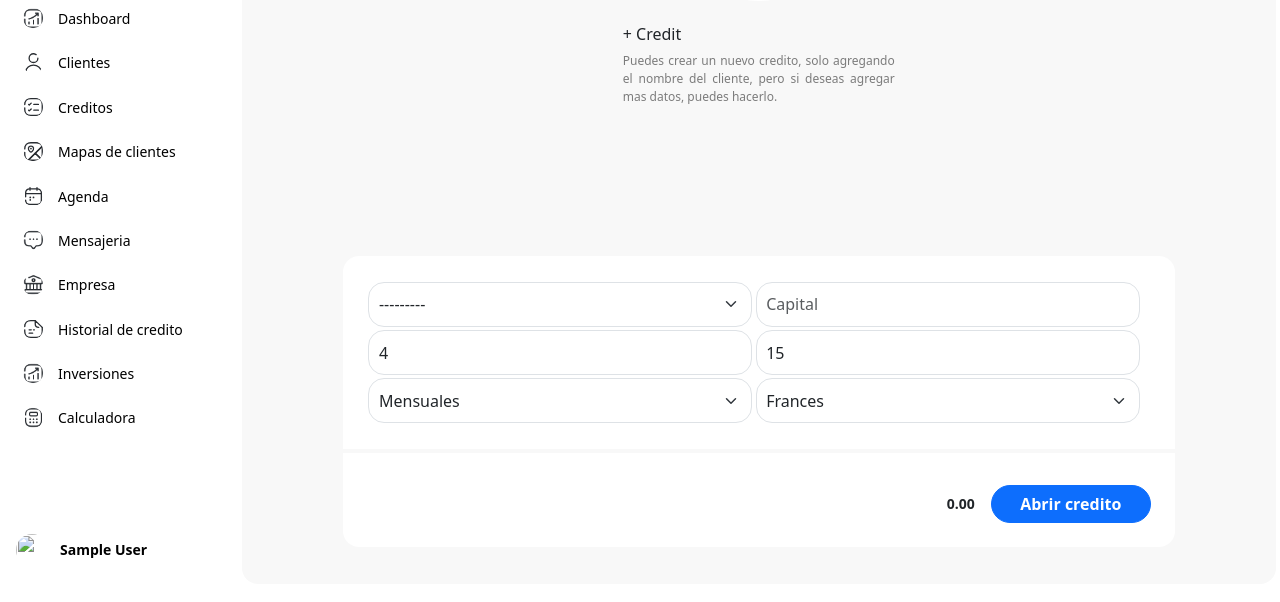
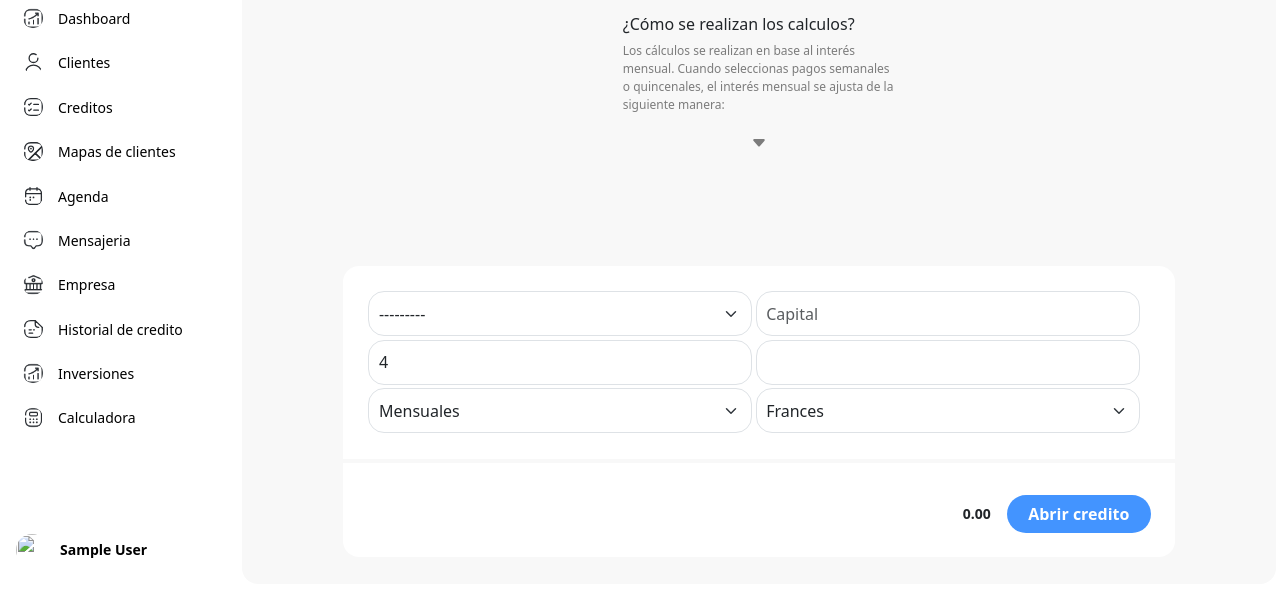
Before and after one commit to the-wandy-olivares/Money, a Django app: page /credit/create/ in a window 1280 px wide. Shown: the part 210-812 px from the top of the page. Run offline with Django 5.2, Linux system fonts and the light colour scheme; the visitor is signed in with stand-in values (Sample User, id 1); data that the repository does not hold is empty.

Commit message:
Mejorar la presentación de la vista de actualización de empresa; agregar estilos para fotos de perfil y portada, y habilitar/deshabilitar campos de entrada. Actualizar texto explicativo en la creación de créditos.

```diff
--- a/Easy/Credit/templates/credit/credit-create.html
+++ b/Easy/Credit/templates/credit/credit-create.html
@@ -13,7 +13,7 @@
             }
             .section-create p {
                   font-size: 12px;
-                  text-align: justify;
+                  /* text-align: justify; */
             }
             .section-create label {
                   display: none !important;
@@ -46,12 +46,25 @@
                   style="height: 120px; width: 120px; border: 8px solid white; ">
                         <img src="{% static "img/me.JPEG" %}"   class="  object-fit-cover w-100 h-100 rounded-circle" style="border: 1px;" alt="">
                 </span>
-                <h6 class='w-100 text-start mt-4'>
-                          + Credit
+                  <h6 class='w-100 text-start mt-4'>
+                              ¿Cómo se realizan los calculos?
                 </h6>
-                  <p class="text-black-50">
-                        Puedes crear un nuevo credito, solo agregando el nombre del cliente, pero si deseas agregar mas datos, puedes hacerlo.
+                  <p class="text-black-50 overflow-scroll m-0 p-0" style="height: 5.5rem;">
+                        Los cálculos se realizan en base al interés mensual. Cuando seleccionas pagos semanales o quincenales, el interés mensual se ajusta de la siguiente manera:
+                        <br> <br>
+                      <strong>  Pagos semanales:</strong> Si eliges pagar semanalmente, el interés mensual se divide entre 4. Esto significa que cada semana pagarás una cuarta parte del interés mensual.
+                        <br> <br>
+                       <strong> Pagos quincenales: </strong>Si eliges pagar quincenalmente, el interés mensual se divide entre 2. Esto significa que cada quincena pagarás la mitad del interés mensual.
+                        Ejemplo:
+                        <br> <br>
+                        Si el interés mensual es de 4%, y seleccionas pagos semanales, cada semana pagarás un interés de 1% (4% / 4).
+                        Si el interés mensual es de 4%, y seleccionas pagos quincenales, cada quincena pagarás un interés de 2% (4% / 2).
                   </p>
+                  <div>
+                        <svg xmlns="http://www.w3.org/2000/svg" width="16" height="16" fill="currentColor" class="bi bi-caret-down-fill text-black-50" viewBox="0 0 16 16">
+                              <path d="M7.247 11.14 2.451 5.658C1.885 5.013 2.345 4 3.204 4h9.592a1 1 0 0 1 .753 1.659l-4.796 5.48a1 1 0 0 1-1.506 0z"/>
+                            </svg>
+                  </div>
             </div>
 
             <div class='div-create '>
@@ -71,7 +84,7 @@
                                     <span class="cuotas">
                                     </span>
                               </div>
-                              <button class="btn btn-primary mt-2 rounded-5 ps-4 pe-4" style="width: 10rem;">
+                              <button class="btn bg-primary mt-2 text-white rounded-5 ps-3 pe-3" style="width: 9rem;">
                                     Abrir credito
                               </button>
                         </div>
@@ -81,8 +94,12 @@
 <script>
 
       document.addEventListener('DOMContentLoaded', function() {
+
+                  const intereses = document.getElementById('id_intereses');
+                  //Dandole el valor de intereses de la empresa
+                  intereses.value = "{{ request.user.more.company.interes }}";
+
                   const frecuecia = document.getElementById('id_frecuencia');
-                  const intereses = document.getElementById('id_intereses');
                   const metodo = document.getElementById('id_metodo');
                   const cuotas = document.getElementById('id_cuotas');
                   const capital = document.getElementById('id_capital');
--- a/Easy/Credit/templates/credit/credit.html
+++ b/Easy/Credit/templates/credit/credit.html
@@ -48,7 +48,7 @@
       </style>
       <section class="">
             <div class="divs d-flex w-100 justify-content-end">
-                  <a href="{% url 'client:client-create' %}" >
+                  <a href="{% url 'credit:credit-create' %}" >
                         <div class="div">
                               <span>
                                     <svg xmlns="http://www.w3.org/2000/svg" width="16" height="16" fill="currentColor" class="bi bi-plus-circle" viewBox="0 0 16 16">
```
Also changed, not shown: Easy/Company/templates/company/company-update.html (+70 -52 lines).
